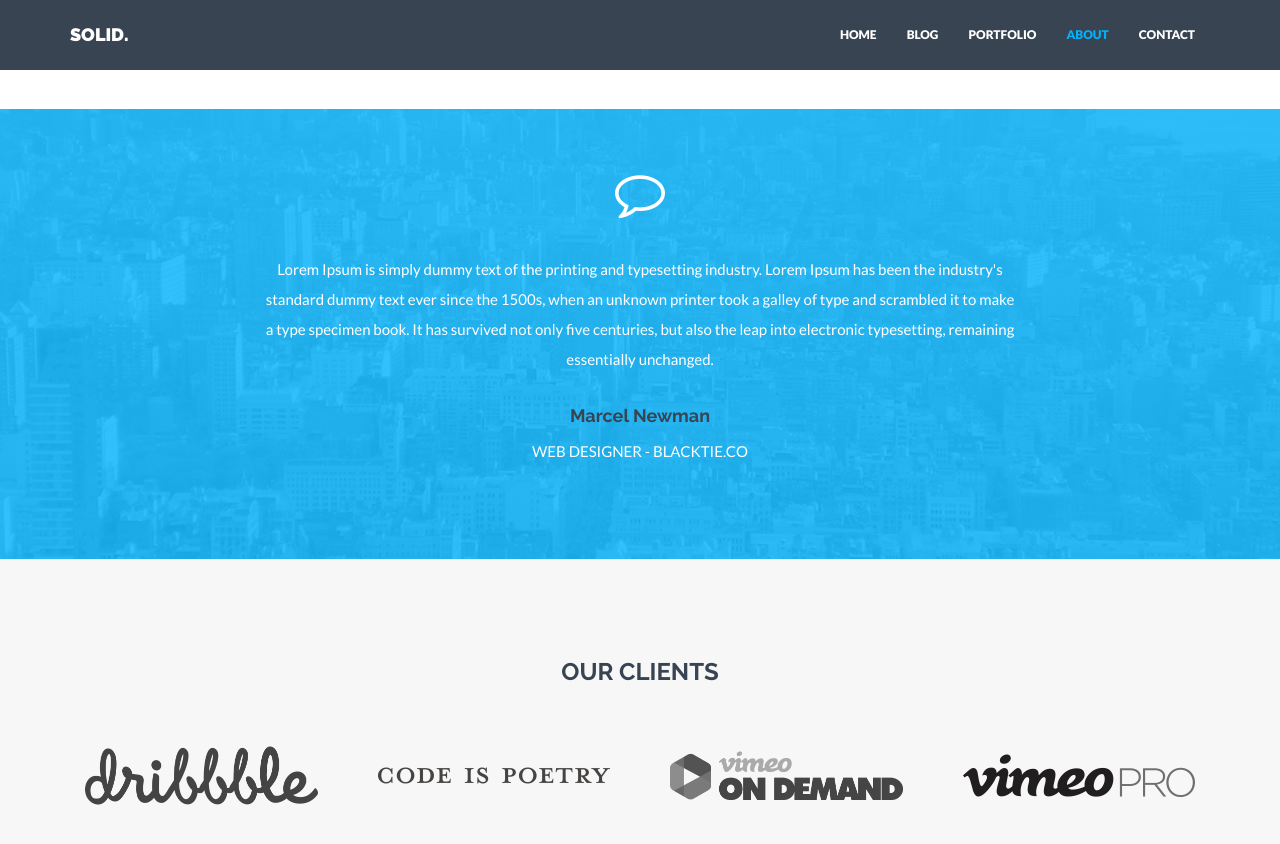
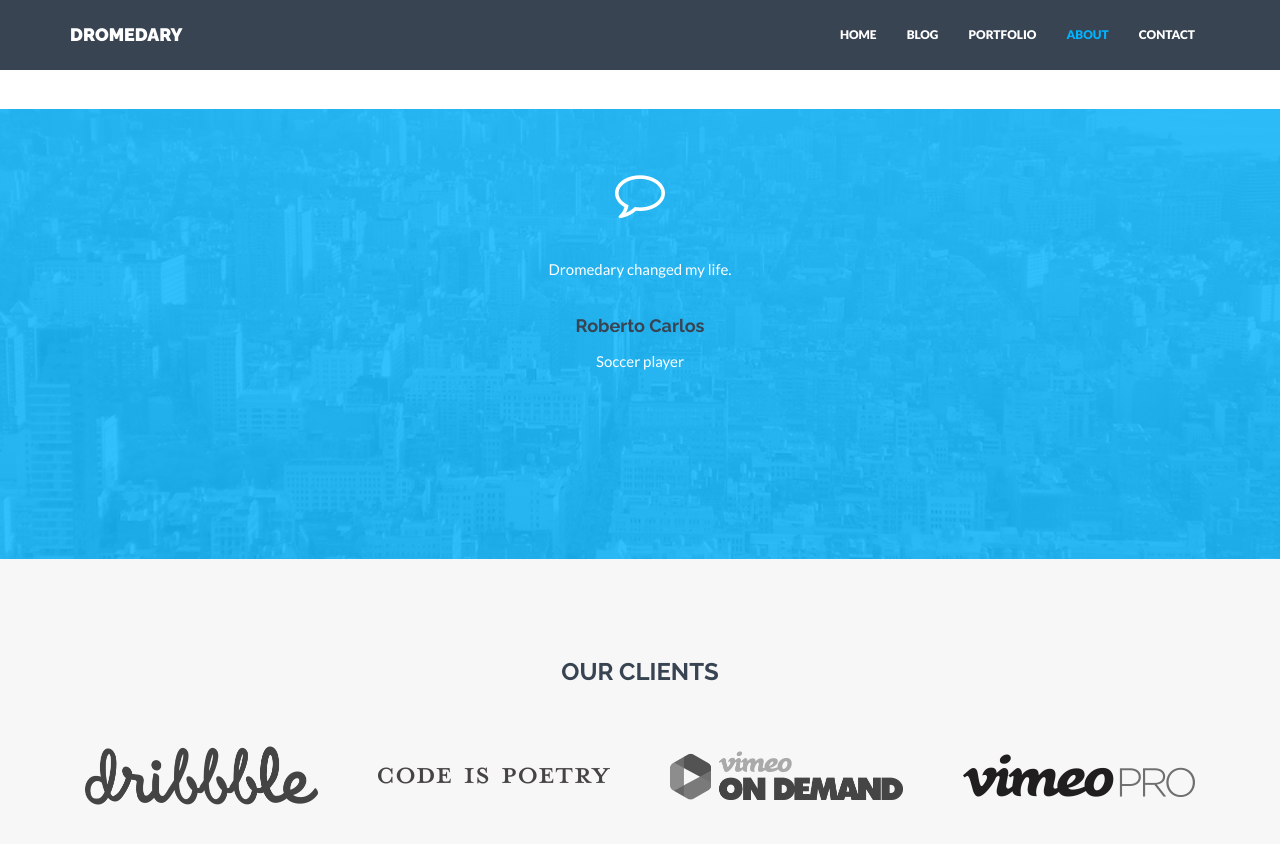
Before and after one commit to randiantech/dromedary, a Jekyll site: the page built from about.html, in a window 1280 px wide and 900 px high, scrolled down 1216 px. Shown: the top 844 px of the window. Built offline with Jekyll 4.4.1, drawn with Linux system fonts in a browser that asks for light colours; nearby versions of some CDN libraries.

Commit message:
added index page, images and text

```diff
--- a/_config.yml
+++ b/_config.yml
@@ -1,7 +1,7 @@
 ### GENERAL SETTINGS ###
 
 # Site settings
-title: SOLID.
+title: DROMEDARY
 description: "Write an awesome description for your new site here. You can edit this line in _config.yml. It will appear in your document head meta (for Google search results) and in your feed.xml site description."
 analytics: #Google analytics code in the format XX-nnnnnnnn-n
 baseurl: "/dromedary"
@@ -104,6 +104,6 @@
 
 # Testimonial content. Shown on Home and About page.
 testimonial:
-    message: "Lorem Ipsum is simply dummy text of the printing and typesetting industry. Lorem Ipsum has been the industry's standard dummy text ever since the 1500s, when an unknown printer took a galley of type and scrambled it to make a type specimen book. It has survived not only five centuries, but also the leap into electronic typesetting, remaining essentially unchanged."
-    author: Marcel Newman
-    position: WEB DESIGNER - BLACKTIE.CO
+    message: "Dromedary changed my life."
+    author: Roberto Carlos
+    position: Soccer player
```
Also changed, not shown: _includes/header.html (+7 -7 lines), index.html (+21 -44 lines), assets/img/logo.png, 1 other file.
